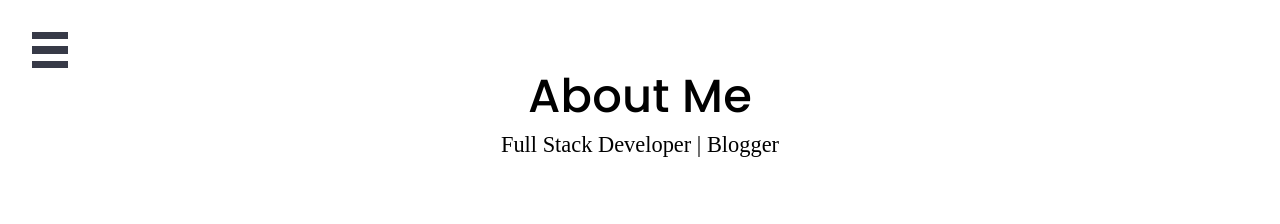
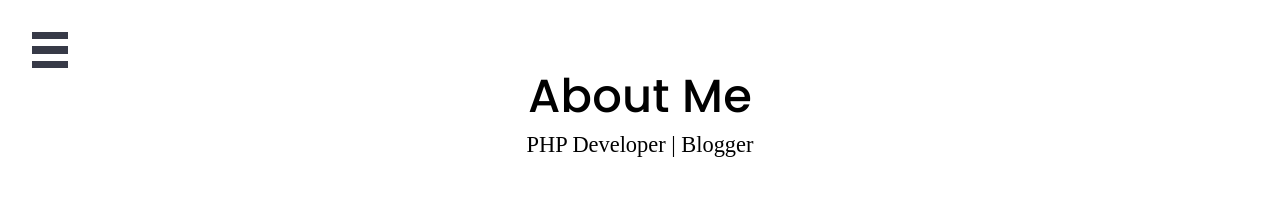
Before and after one commit to chinyeep123/chinyeep123.github.io, a React (Create React App) app: page /#/about in a window 1280 px wide. Shown: the top 224 px of the page. Built offline with nearby package versions, Linux system fonts and the light colour scheme; grey boxes are pictures that could not be loaded.

Commit message:
:zap: about update

```diff
--- a/src/components/About/About.jsx
+++ b/src/components/About/About.jsx
@@ -9,7 +9,7 @@ function About() {
     <div className='section-container'>
       <Header
         heading="About Me"
-        subHeading="Full Stack Developer | Blogger">
+        subHeading="PHP Developer | Blogger">
       </Header>
       <div className='about-main'>
         <div className='about-main-left'>
```
